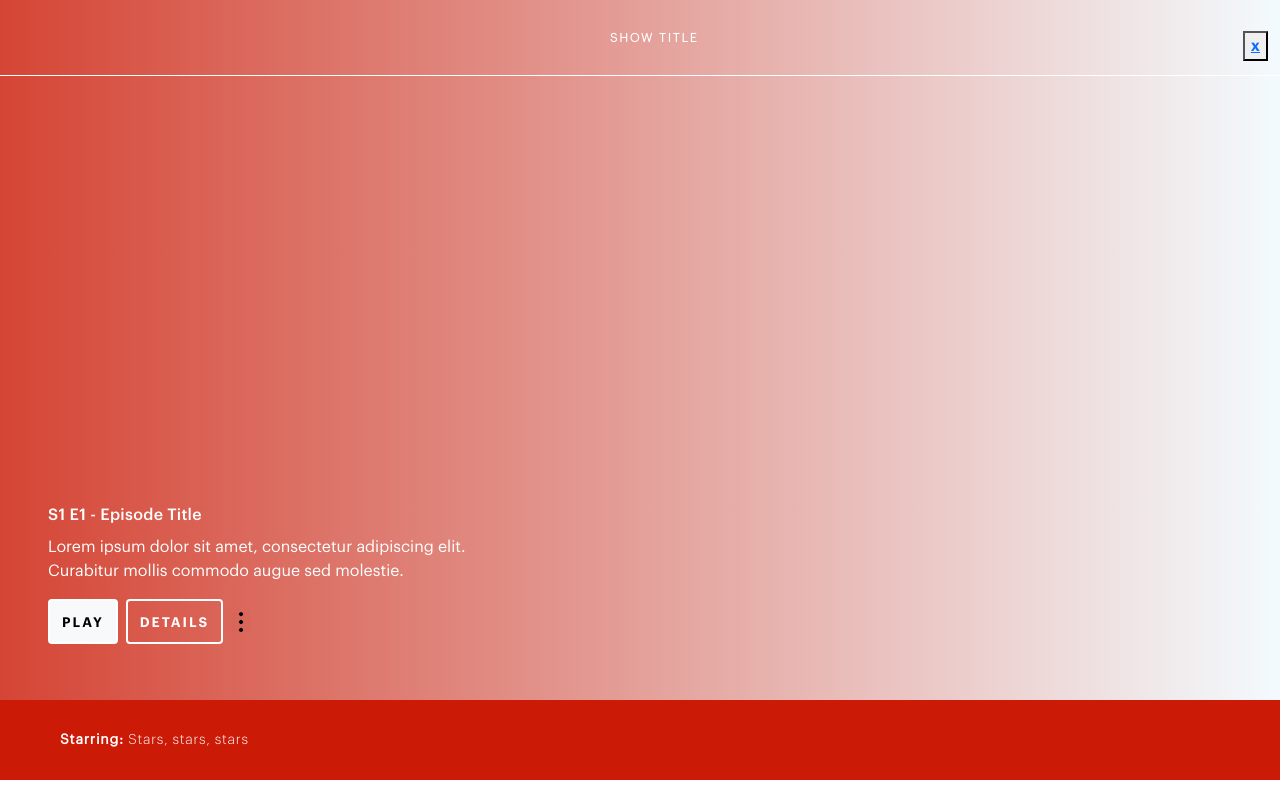
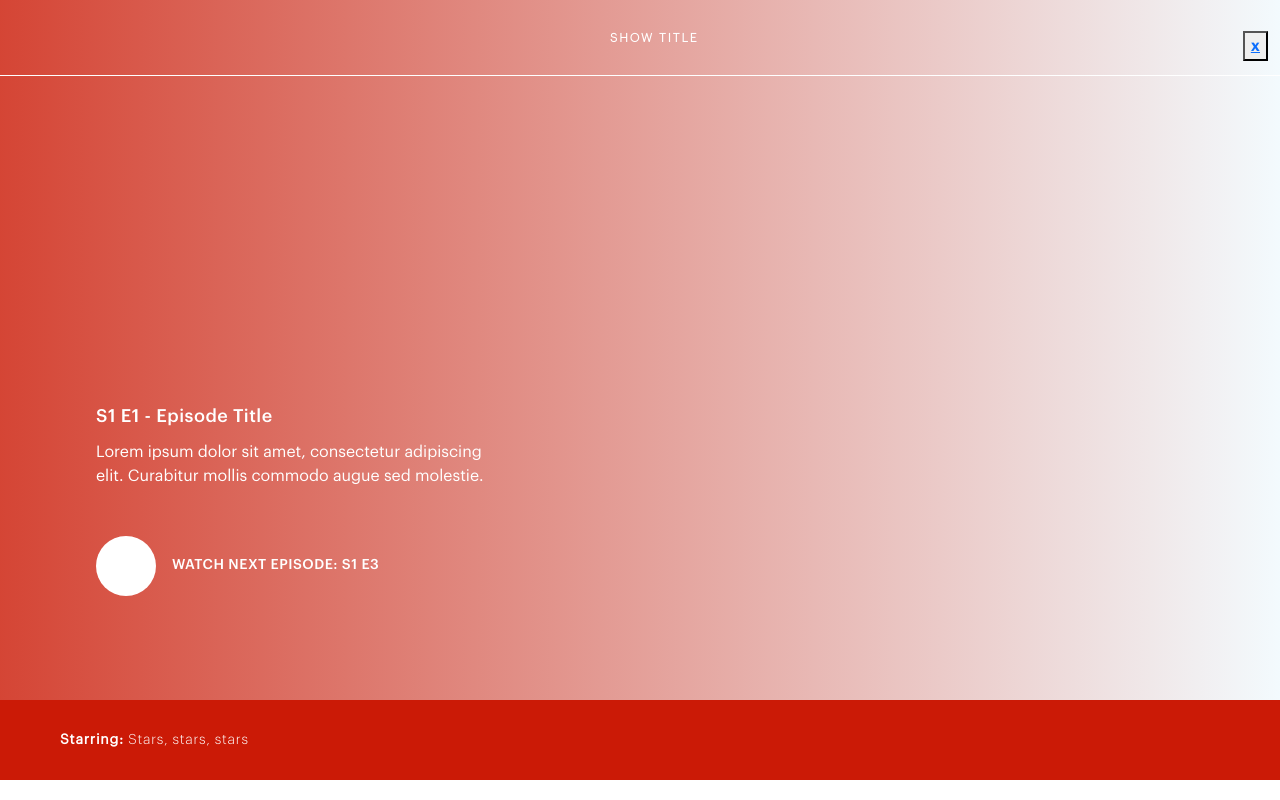
Before and after one commit to MSchak/vue-hulu-project, a Vue app: page /#/details in a window 1280 px wide. Shown: the top 800 px of the page. Built offline with nearby package versions, Linux system fonts and the light colour scheme.

Commit message:
Added DetailsHighEmContent component, styled

```diff
--- /dev/null
+++ b/src/components/DetailsHighEmContent.vue
@@ -0,0 +1,76 @@
+<template>
+  <div class="high-em-content high-em-img row align-content-end pb-2 ps-5">
+    <div class="col-4 m-5 align-content-end p-0 pb-5">
+      <div class="show-logo d-flex mb-4">
+        <img src="" alt="" />
+      </div>
+
+      <p class="ep-title">S1 E1 - Episode Title</p>
+
+      <p class="ep-decription">
+        Lorem ipsum dolor sit amet, consectetur adipiscing elit. Curabitur
+        mollis commodo augue sed molestie.
+      </p>
+      <div class="d-flex mt-5">
+      <div>
+        <button class="btn play-btn"></button>
+      </div>
+      <div class="d-flex align-items-center mx-3">
+        <p class="play-ep">Watch next episode: {{ episodeNumber }}</p>
+      </div>
+    </div>
+    </div>
+  </div>
+</template>
+
+<script>
+export default {
+  name: "DetailsHighEmContent",
+  data() {
+    return {
+      episodeNumber: "S1 E3",
+    };
+  },
+};
+</script>
+
+<style>
+.high-em-img {
+  background-image: linear-gradient(
+    to left,
+    rgba(232, 246, 252, 0.52),
+    rgb(203 26 6 / 81%)
+  );
+  height: 700px;
+  padding: 0;
+}
+
+.ep-title {
+  font-family: "Graphik Medium";
+  font-size: 1.125em;
+  line-height: 1.5em;
+  letter-spacing: 0.5px;
+  color: white;
+  margin-bottom: 10px;
+}
+
+.ep-decription {
+  font-family: "Graphik Regular";
+  color: white;
+}
+.play-btn{
+    background-color: white;
+    width: 60px;
+    height: 60px;
+    border-radius: 50%;
+}
+.play-ep {
+    font-family: "Graphik Medium";
+  font-size: 0.875em;
+  letter-spacing: 0.5px;
+  line-height: 1.375em;
+  color: white;
+  text-transform: uppercase;
+  margin-bottom: 0px;
+}
+</style>
--- a/src/components/SubNav.vue
+++ b/src/components/SubNav.vue
@@ -1,36 +1,35 @@
 <template>
   <div class="tabs row ms-3 align-items-center">
-    <div class="col">
-      <ul class="nav nav-tabs justify-content-start" id="myTab" role="tablist">
-        <li class="nav-item" role="presentation">
+    <div class="col h-100">
+      <ul class="nav nav-tabs justify-content-start h-100 align-content-center" id="myTab" role="tablist">
+        <li class="nav-item h-100" role="presentation">
           <button
             @click="tab = 1"
             :class="{ active: tab == 1 }"
-            class="nav-link"
+            class="nav-link h-100"
           >
             Episodes
           </button>
         </li>
-        <li class="nav-item" role="presentation">
+        <li class="nav-item h-100" role="presentation">
           <button
             @click="tab = 2"
             :class="{ active: tab == 2 }"
-            class="nav-link"
+            class="nav-link h-100"
           >
             You may also like
           </button>
         </li>
-        <li class="nav-item" role="presentation">
+        <li class="nav-item h-100" role="presentation">
           <button
             @click="tab = 3"
             :class="{ active: tab == 3 }"
-            class="nav-link"
+            class="nav-link h-100"
           >
             Details
           </button>
         </li>
       </ul>
-      <div class="nav-accent-bar ms-2"></div>
     </div>
   </div>
 
--- a/src/views/Details.vue
+++ b/src/views/Details.vue
@@ -2,7 +2,7 @@
   <div id="details">
     <div class="container-fluid">
         <details-header></details-header>
-        <high-em-content></high-em-content>
+        <details-high-em-content></details-high-em-content>
         <details-img-footer></details-img-footer>
         <sub-nav></sub-nav>
     </div>
@@ -10,7 +10,7 @@
 </template>
 
 <script>
-import HighEmContent from "../components/HighEmContent.vue";
+import DetailsHighEmContent from "../components/DetailsHighEmContent.vue"
 import SubNav from "../components/SubNav.vue";
 import DetailsHeader from "../components/DetailsHeader.vue";
 import DetailsImgFooter from "../components/DetailsImgFooter.vue";
@@ -18,7 +18,7 @@ import DetailsImgFooter from "../components/DetailsImgFooter.vue";
 export default {
   name: "Details",
   components: {
-    HighEmContent,
+    DetailsHighEmContent,
     SubNav,
     DetailsHeader,
     DetailsImgFooter,
```
